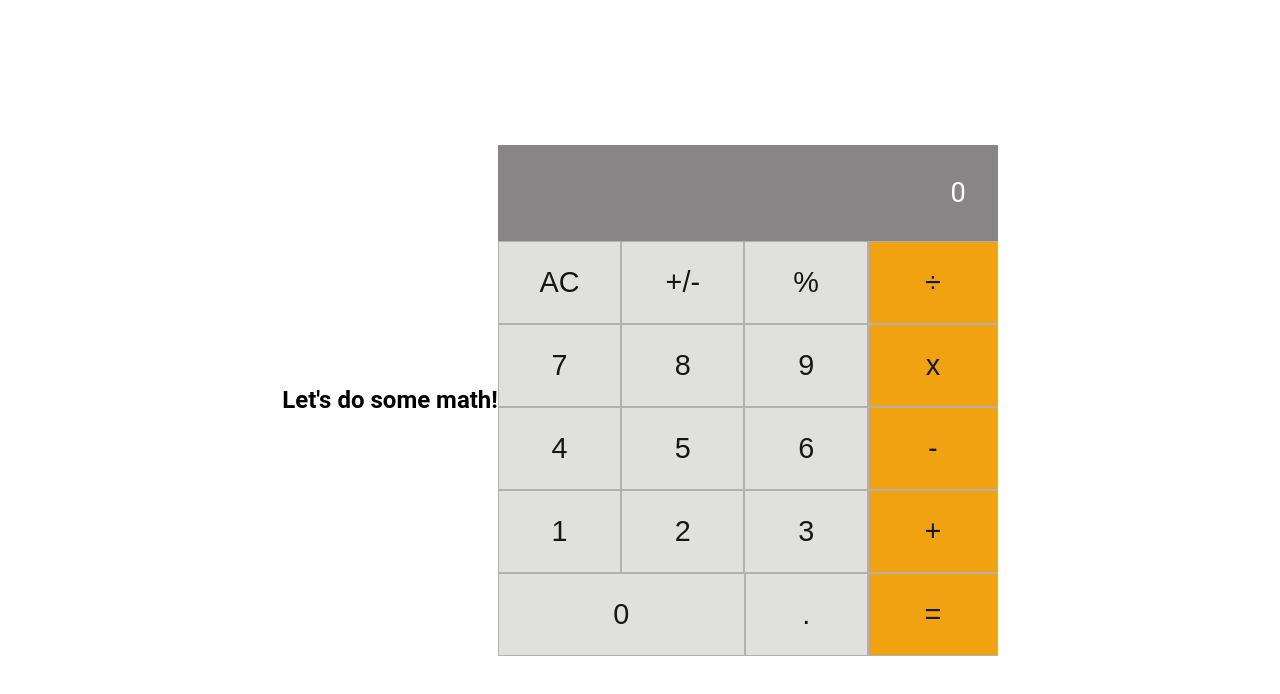
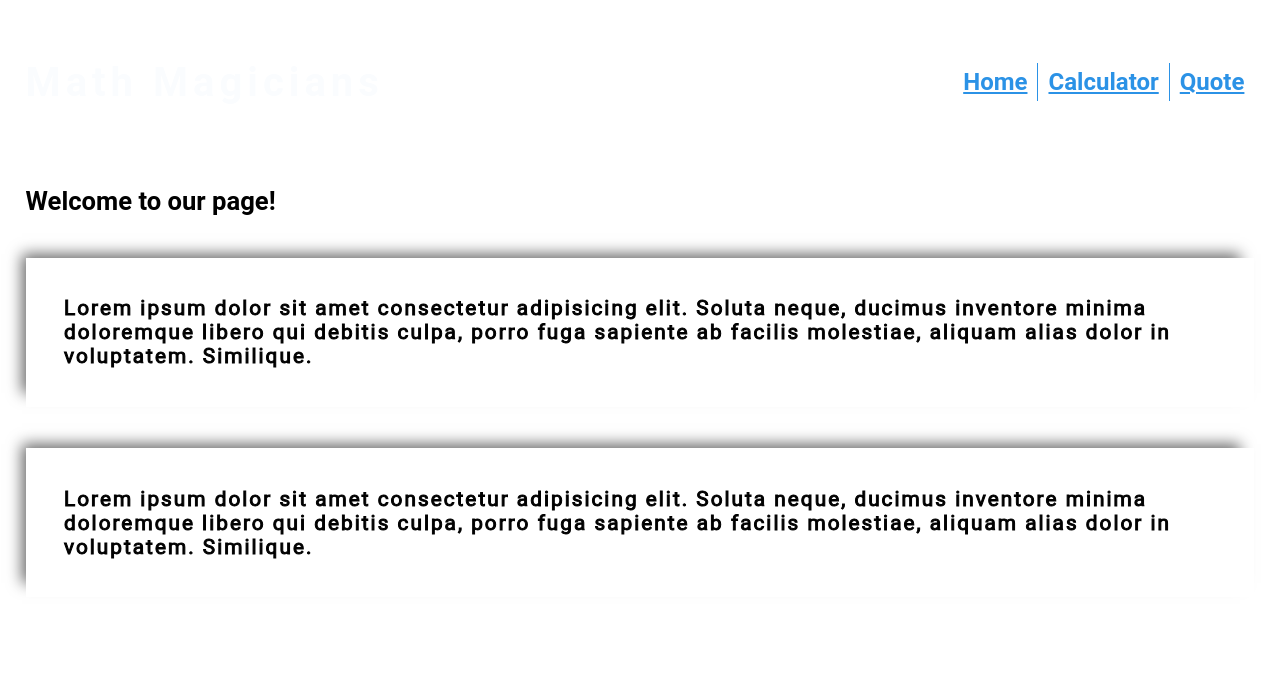
Before and after one commit to eric2umeh/calculator, a React (Create React App) app: page / in a window 1280 px wide. Shown: the top 694 px of the page. Built offline with nearby package versions, Linux system fonts and the light colour scheme.

Commit message:
Add global css styles

```diff
--- a/src/App.js
+++ b/src/App.js
@@ -1,11 +1,34 @@
 import React from 'react';
 import { Link, Route, Routes } from 'react-router-dom';
+import './index.css';
 
 import Calculator from './pages/Calculator';
+import Home from './pages/Home';
+import Quote from './pages/Quote';
 
 class App extends React.PureComponent {
   render() {
-    return <Calculator />;
+    return (
+      <>
+        <nav>
+          <div className="header">
+            <h1 className="title">Math Magicians</h1>
+
+            <ul>
+              <li><Link to="/" className="no-border">Home</Link></li>
+              <li><Link to="/Calculator">Calculator</Link></li>
+              <li><Link to="/Quote">Quote</Link></li>
+            </ul>
+          </div>
+        </nav>
+
+        <Routes>
+          <Route path="/" element={<Home />} />
+          <Route path="/calculator" element={<Calculator />} />
+          <Route path="/quote" element={<Quote />} />
+        </Routes>
+      </>
+    );
   }
 }
 
--- a/src/index.css
+++ b/src/index.css
@@ -7,20 +7,130 @@ body {
 
 .App {
   display: flex;
-  min-height: 100vh;
+}
+
+.title {
+  width: 100%;
+  max-width: 600px;
+  font-size: 2.5rem;
+  letter-spacing: 5px;
+  animation: blinks 12s infinite;
+  -webkit-animation: blinks 10s infinite;
+}
+
+.home_page {
+  display: flex;
+  flex-direction: column;
+}
+
+.home_page h2 {
+  width: 60%;
+  padding: 3%;
+  font-size: 2rem;
+}
+
+.home_page p {
+  width: 90%;
+  letter-spacing: 2px;
+  align-self: center;
+  font-size: 1.3rem;
+  -webkit-text-stroke-width: 1px;
+  -webkit-text-stroke-color: black;
+  padding: 3%;
+}
+
+nav .header {
+  display: flex;
   align-items: center;
-  justify-content: center;
+  justify-content: space-between;
+  padding: 2%;
+}
+
+.header ul {
+  display: flex;
+  list-style: none;
+}
+
+.header li a {
+  padding: 5px 10px;
+  font-size: 1.5rem;
+  font-weight: bold;
+  color: #2b92e6;
+  border-left: 1.5px solid #2b92e6;
+}
+
+.header li .no-border {
+  border-left: none;
+}
+
+.header li a:hover {
+  background-color: #2b92e6;
+  color: #eeeae5;
+  border-radius: 5px;
+  transition: 0.2s ease;
+}
+
+/* Quote */
+.quote {
+  margin: 8%;
+  display: flex;
+}
+
+.quote p {
+  padding: 2%;
+  text-align: center;
+  font-size: 1.7rem;
+  font-weight: bold;
+}
+
+.quote p,
+.home_page p {
+  box-shadow: -9px -9px 14px -5px rgba(0, 0, 0, 0.59);
+  -webkit-box-shadow: -9px -9px 14px -5px rgba(0, 0, 0, 0.59);
+  -moz-box-shadow: -9px -9px 14px -5px rgba(0, 0, 0, 0.59);
+}
+
+/* Calculator */
+.title-cal,
+.home_page h2 {
+  font-size: 1.6rem;
+  padding: 0% 2%;
 }
 
 .container {
-  width: 100%;
-  max-width: 500px;
+  margin-left: auto;
+  margin-right: auto;
+  max-width: 650px;
   background: rgb(251, 252, 247);
-  border-radius: 5px;
+  border-radius: 10px;
+  overflow: hidden;
+  box-shadow: -9px -9px 14px -5px rgba(0, 0, 0, 0.59);
+  -webkit-box-shadow: -9px -9px 14px -5px rgba(0, 0, 0, 0.59);
+  -moz-box-shadow: -9px -9px 14px -5px rgba(0, 0, 0, 0.59);
+}
+
+@keyframes blinks {
+  20%,
+  24%,
+  55% {
+    color: #fff;
+    text-shadow: none;
+  }
+
+  0%,
+  19%,
+  21%,
+  23%,
+  25%,
+  54%,
+  56%,
+  100% {
+    color: #2b92e6;
+  }
 }
 
 .result {
-  padding: 2rem;
+  padding: 1.7rem;
   text-align: right;
   background: rgb(135, 133, 133);
   color: #fff;
--- a/src/pages/Calculator.jsx
+++ b/src/pages/Calculator.jsx
@@ -20,7 +20,7 @@ export default function Calculator() {
 
   return (
     <div className="App">
-      <div className="title-math">
+      <div className="title-cal">
         <h2>Let&apos;s do some math!</h2>
       </div>
 
--- a/src/pages/Quote.jsx
+++ b/src/pages/Quote.jsx
@@ -3,8 +3,8 @@ import React from 'react';
 const Quote = () => (
   <div className="quote">
     <p>
-      &quot;Mathematics is the music of reason.&quot; James Joseph Sylvester
-      {' '}
+      &quot;Mathematics is not about numbers, equations, computations or
+      algorithms: it is about understanding.&quot; William Paul Thurston
     </p>
   </div>
 );
```
